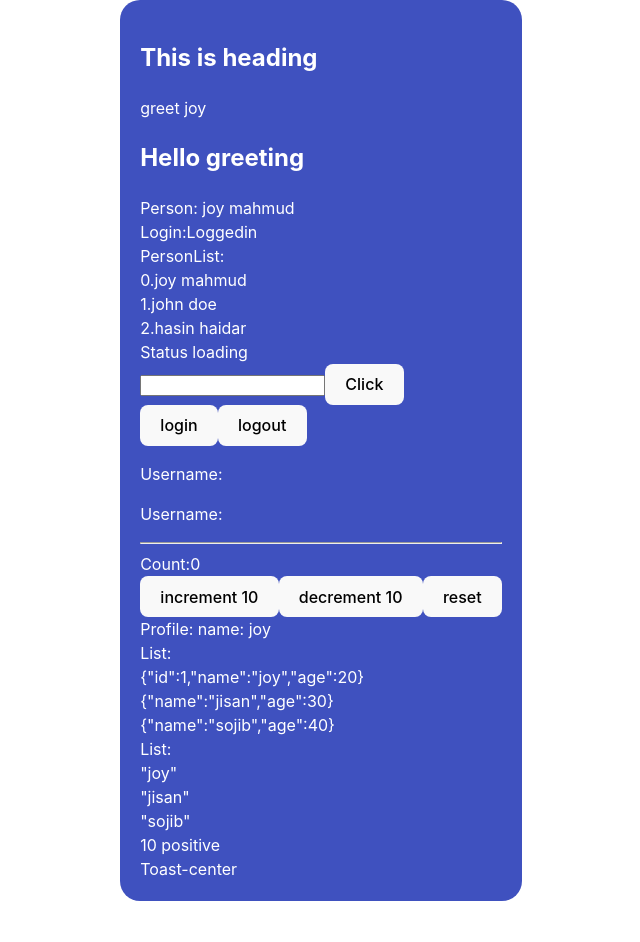
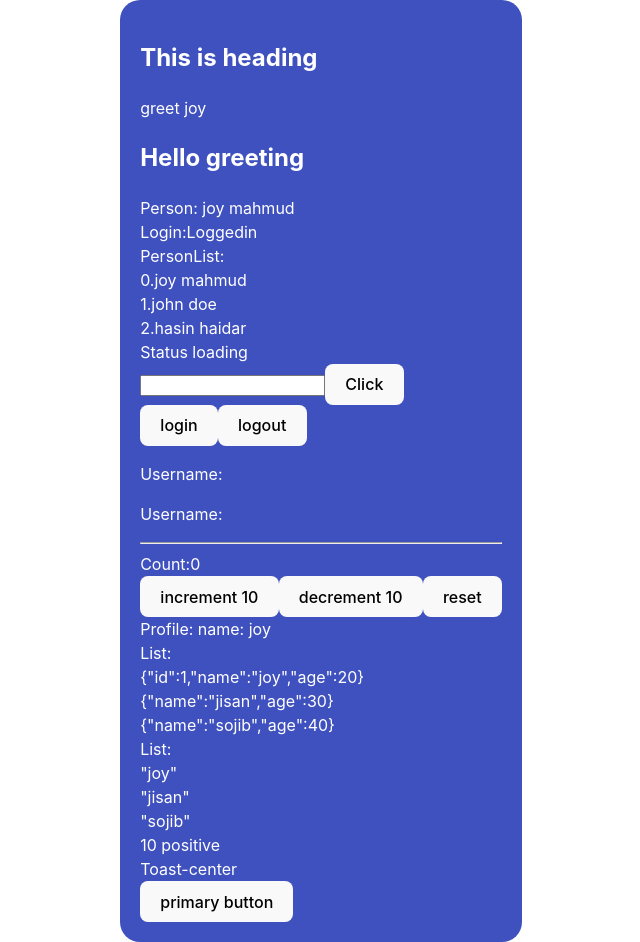
Before and after one commit to joy-mahmud/react-typescript-demo, a React (Vite) app: page / in a window 1280 px wide. Shown: the whole page, without its empty margins (319-959 px from the left). Before the commit the page ends 901 px from the top, so only its background shows below. Built offline with nearby package versions, Linux system fonts and the light colour scheme.

Commit message:
omit props

```diff
--- a/src/App.tsx
+++ b/src/App.tsx
@@ -15,6 +15,7 @@
 import List from "./components/List"
 import Restrictions from "./components/restrictions/Restrictions"
 import Toast from "./components/Toast"
+import CustomButton from "./components/html/Button"
 
 
 function App() {
@@ -60,9 +61,9 @@
         <div>
           <Restrictions value={10} isPositive></Restrictions>
         </div>
-        <div>
-          <Toast position="center"></Toast>
-        </div>
+
+        <Toast position="center"></Toast>
+        <CustomButton variant="primary" onClick={() => console.log('button clicked')}>primary button</CustomButton>
       </Container>
 
 
--- /dev/null
+++ b/src/components/html/Button.tsx
@@ -0,0 +1,12 @@
+type ButtonProps = {
+    variant: 'primary' | 'secondary',
+    children: string
+} & Omit<React.ComponentProps<'button'>, 'children'>
+
+function CustomButton({ variant, children, ...rest }: ButtonProps) {
+    return (
+        <button className={`button-${variant}`} {...rest}>{children}</button>
+    )
+}
+
+export default CustomButton
```
Also changed, not shown: src/components/html/CustomComponents.tsx (added, +10 -0 lines), src/components/html/Inputs.tsx (added, +9 -0 lines).
